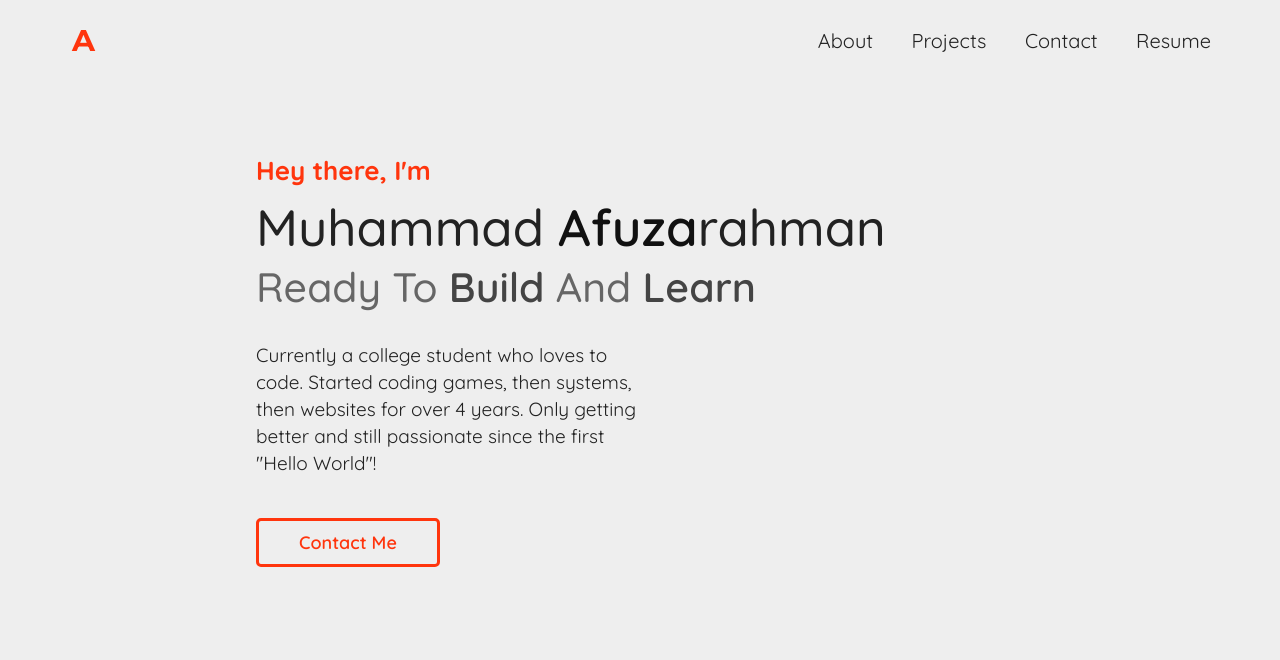
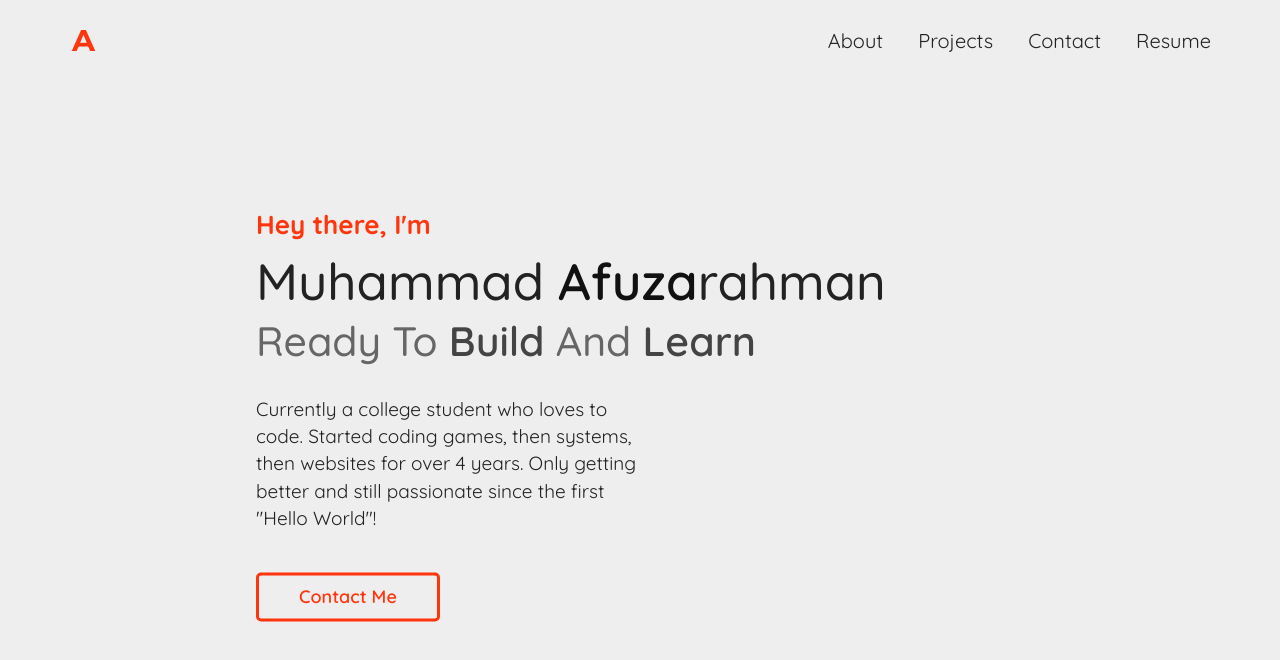
Before and after one commit to afutofu/afutofu.github.io, a React (Create React App) app: page / in a window 1280 px wide. Shown: the top 660 px of the page. Built offline with nearby package versions, Linux system fonts and the light colour scheme.

Commit message:
Created initial about section, changed styling for home section

```diff
--- /dev/null
+++ b/src/components/About.js
@@ -0,0 +1,104 @@
+import React from "react";
+import styled, { ThemeProvider } from "styled-components";
+
+const AboutComp = styled.div`
+  position: relative;
+  width: 100%;
+  height: 800px;
+  display: flex;
+  margin: auto;
+  flex-direction: column;
+  justify-content: flex-start;
+  align-items: center;
+  font-family: "Quicksand", "san-serif";
+`;
+
+const Content = styled.div`
+  margin-top: 40%;
+  text-align: left;
+  color: #222;
+
+  @media only screen and (min-width: 992px) {
+    margin-top: 22%;
+  }
+`;
+
+const TitleArea = styled.div`
+  width: 100%;
+  display: flex;
+  justify-content: space-between;
+  align-items: center;
+`;
+
+const Title = styled.h2`
+  font-size: 24px;
+  font-weight: 600;
+  padding-right: 20px;
+
+  @media only screen and (min-width: 992px) {
+    font-size: 28px;
+  }
+`;
+
+const TitleHighlight = styled.span`
+  color: ${(props) => props.theme.color};
+`;
+
+const TitleLine = styled.div`
+  flex: 1;
+  height: 3px;
+  padding: 0;
+  border-radius: 10px;
+  background-color: ${(props) => props.theme.color};
+`;
+
+const Description = styled.p`
+  font-size: 18px;
+  line-height: 1.5rem;
+  font-weight: 500;
+`;
+
+const DescriptionBold = styled.span`
+  font-weight: 600;
+`;
+
+const theme = {
+  color: "#ff350d",
+};
+
+const About = (props) => {
+  return (
+    <AboutComp>
+      <ThemeProvider theme={theme}>
+        <Content>
+          <TitleArea>
+            <Title>
+              A Bit <TitleHighlight>About</TitleHighlight> Me
+            </Title>
+            <TitleLine />
+          </TitleArea>
+          <Description>
+            Hi! I'm Afuza, a college student in Seattle, WA.
+          </Description>
+          <Description>
+            Ever since starting programming, I feel like I've uncovered a
+            treasure trove filled with exciting opportunities and untouched
+            knowledge. I've built projects ranging from{" "}
+            <DescriptionBold>2D video games</DescriptionBold>,{" "}
+            <DescriptionBold>personal management tools</DescriptionBold>,{" "}
+            <DescriptionBold>company systems</DescriptionBold>,{" "}
+            <DescriptionBold>robots</DescriptionBold>,{" "}
+            <DescriptionBold>neural networks</DescriptionBold>, and currently
+            alot of <DescriptionBold>websites</DescriptionBold>.
+          </Description>
+          <Description>
+            Websites are currently my application of choice, and I'm avid to
+            keep contributing to helpful and meaningful projects.
+          </Description>
+        </Content>
+      </ThemeProvider>
+    </AboutComp>
+  );
+};
+
+export default About;
--- a/src/components/Home.js
+++ b/src/components/Home.js
@@ -5,18 +5,15 @@ import { TimelineLite, Power3 } from "gsap";
 const HomeComp = styled.div`
   position: relative;
   width: 100%;
-  height: 100vh;
-  display: flex;
-  flex-direction: column;
-  align-items: flex-start;
+  height: calc(100vh - 80px);
+  margin-top: 80px;
+  box-sizing: border-box;
 `;
 
 const Content = styled.div`
-  margin-top: 37%;
-
-  @media only screen and (min-width: 992px) {
-    margin-top: 20%;
-  }
+  position: absolute;
+  top: 50%;
+  transform: translateY(-50%);
 `;
 
 const Introduction = styled.h3`
--- a/src/components/Logo.js
+++ b/src/components/Logo.js
@@ -9,6 +9,7 @@ const LogoComp = styled.h1`
   margin: 0;
   padding: 8px;
   cursor: ${(props) => (props.pointer ? "pointer" : "auto")};
+  box-sizing: border-box;
 `;
 
 const Logo = forwardRef((props, ref) => {
--- a/src/components/Main.js
+++ b/src/components/Main.js
@@ -5,6 +5,7 @@ import { TimelineLite, Power3 } from "gsap";
 import LoadingScreen from "./LoadingScreen";
 import Navbar from "./Navbar";
 import Home from "./Home";
+import About from "./About";
 
 const MainComp = styled.div`
   position: absolute;
@@ -30,7 +31,7 @@ const Container = styled.div`
 const Main = () => {
   const [navbarTl, setNavbarTl] = useState(null);
   const [homeTl, setHomeTl] = useState(null);
-  const [isLoading, setIsLoading] = useState();
+  const [isLoading, setIsLoading] = useState(false);
   const [masterTl] = useState(new TimelineLite());
 
   let main = useRef(null);
@@ -63,7 +64,7 @@ const Main = () => {
       masterTl.add(homeTl.play(), "-=2");
       masterTl.play();
     }
-  }, [navbarTl, homeTl]);
+  }, [navbarTl, homeTl, isLoading]);
 
   const getNavbarTl = (tl) => {
     setNavbarTl(tl);
@@ -80,6 +81,7 @@ const Main = () => {
       <Content>
         <Container ref={(el) => (container = el)}>
           <Home getTimeline={getHomeTl} />
+          {/* <About /> */}
         </Container>
       </Content>
     </MainComp>
--- a/src/components/Navbar.js
+++ b/src/components/Navbar.js
@@ -7,8 +7,8 @@ import Logo from "./Logo";
 const NavbarComp = styled.div`
   position: fixed;
   width: 100%;
-  height: 60px;
-  padding: 40px 5%;
+  height: 80px;
+  padding: 10px 5%;
   background-color: none;
   display: flex;
   justify-content: space-between;
@@ -30,6 +30,7 @@ const NavItems = styled.ul`
   padding: 0;
   padding-left: 10px;
   margin: 0;
+  box-sizing: border-box;
 `;
 
 const NavItem = styled.li`
```
